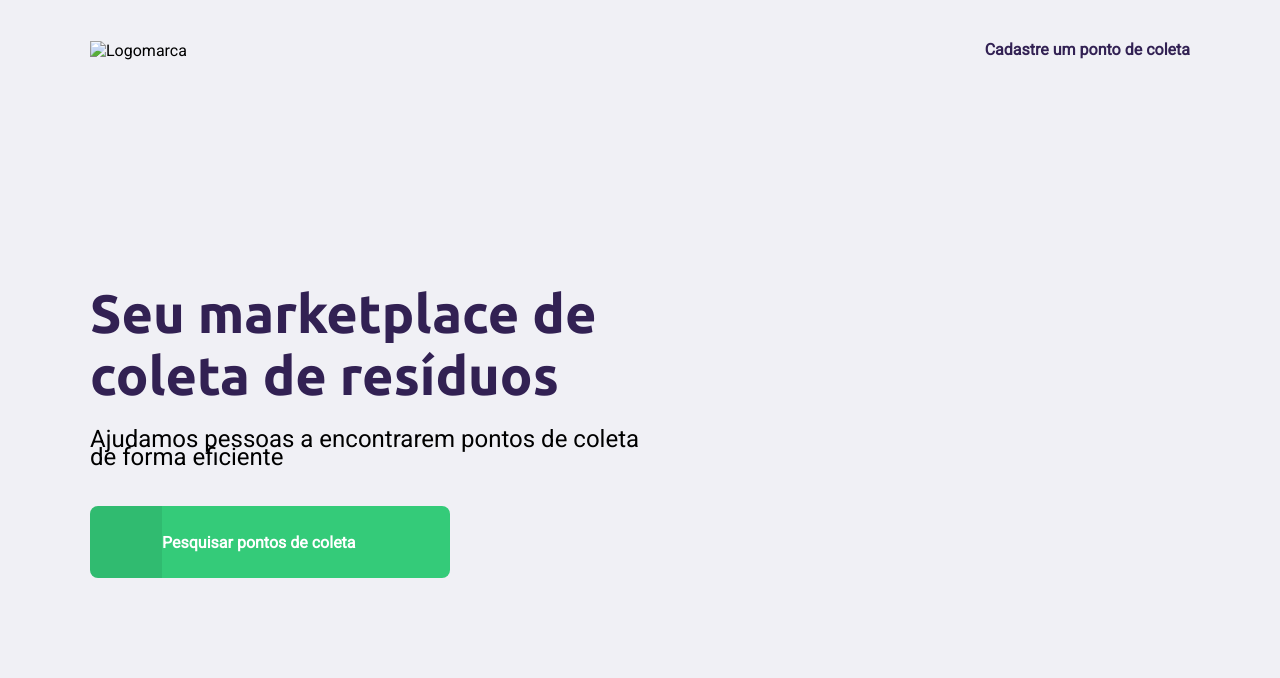
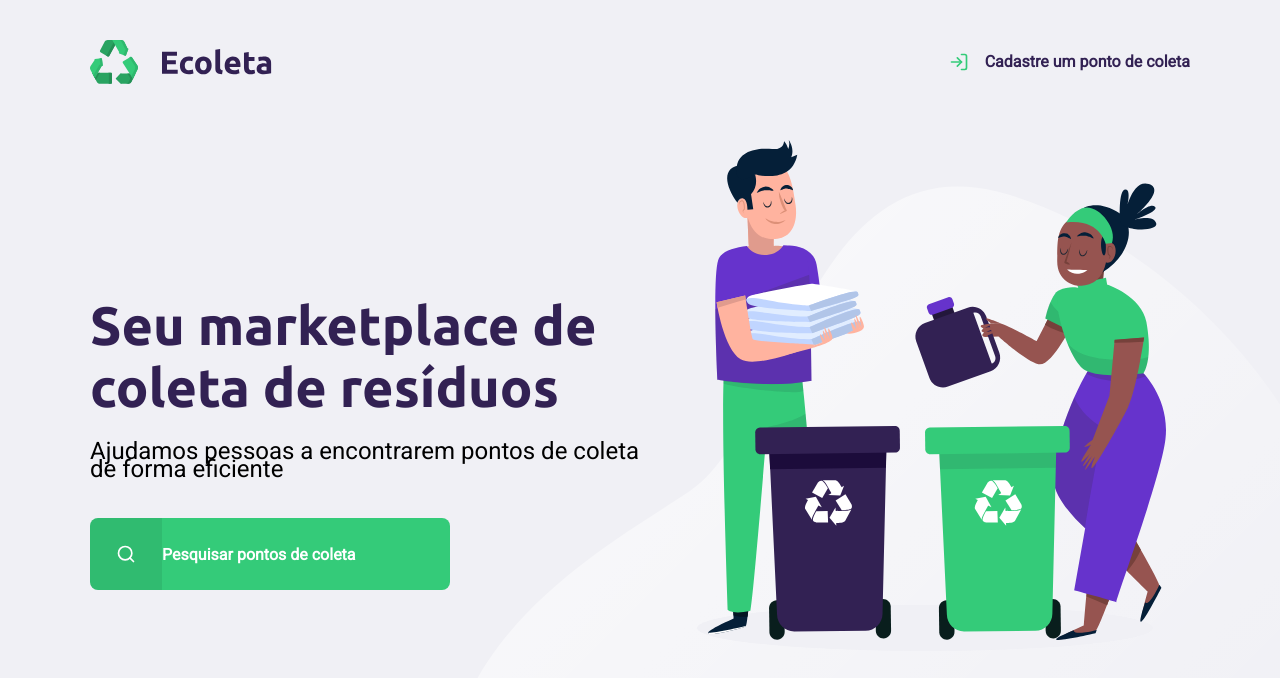
Before and after one commit to phBirais/NLW2020, a plain HTML site: page NextLevelWeek/index.html in a window 1280 px wide. Drawn offline with Linux system fonts and the light colour scheme.

Commit message:
Change folder names

```diff
--- a/NextLevelWeek/index.html
+++ b/NextLevelWeek/index.html
@@ -17,7 +17,7 @@
 <!-- Conteudo da home page-->
     <div class="content">
         <header>
-            <img src="/extras-aula-1/icones/logo.svg" alt="Logomarca">
+            <img src="/assets/icones/logo.svg" alt="Logomarca">
             <a href = "http://google.com.br">
                 <span></span>
                 Cadastre um ponto de coleta
--- a/NextLevelWeek/styles/create-point.css
+++ b/NextLevelWeek/styles/create-point.css
@@ -23,7 +23,7 @@
 
 #page-create-point header a span{
     margin-right: 16px;
-    background-image: url('../extras-aula-1/icones/arrow-left.svg');
+    background-image: url('../assets/icones/arrow-left.svg');
 
     display:flex;
 
--- a/NextLevelWeek/styles/home.css
+++ b/NextLevelWeek/styles/home.css
@@ -1,7 +1,7 @@
 /* Home da página inicial - imagem de fundo*/
 #page-home{
     height: 100vh;
-    background: url("../extras-aula-1/icones/home-background.svg") no-repeat;
+    background: url("../assets/icones/home-background.svg") no-repeat;
     background-position: 35vw bottom;
 }
 /* tamanho do conteudo pagina principal*/
@@ -37,7 +37,7 @@
   margin-right: 16px;
   display:flex;
 
-  background-image: url('../extras-aula-1/icones/log-in.svg');
+  background-image: url('../assets/icones/log-in.svg');
 
   width: 20px;
   height: 20px;
@@ -103,7 +103,7 @@
 
 #page-home main a span::after{
     content:"";
-    background-image: url('../extras-aula-1/icones/search.svg');
+    background-image: url('../assets/icones/search.svg');
 
     width:20px;
     height:20px;
```
Also changed, not shown: NextLevelWeek/create-point.html (+1 -1 lines).
